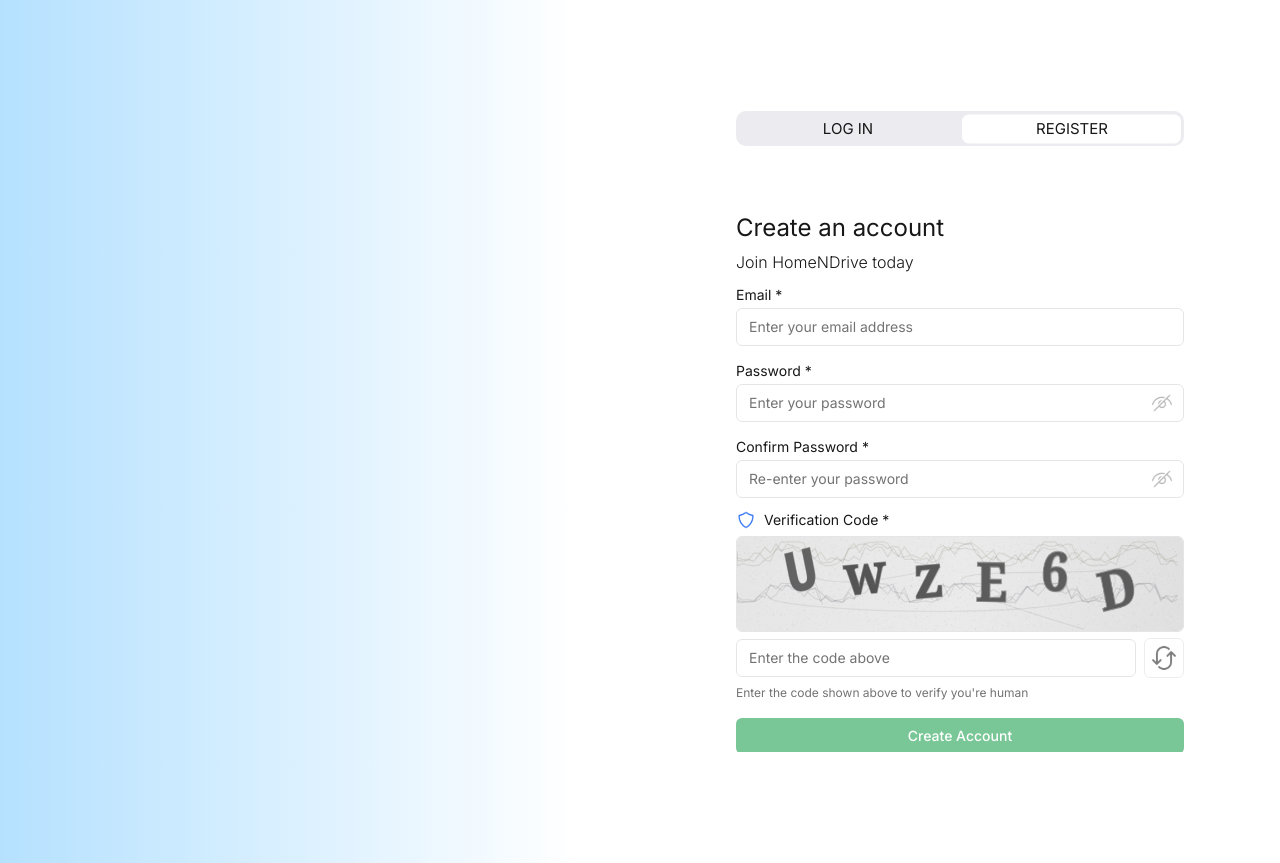
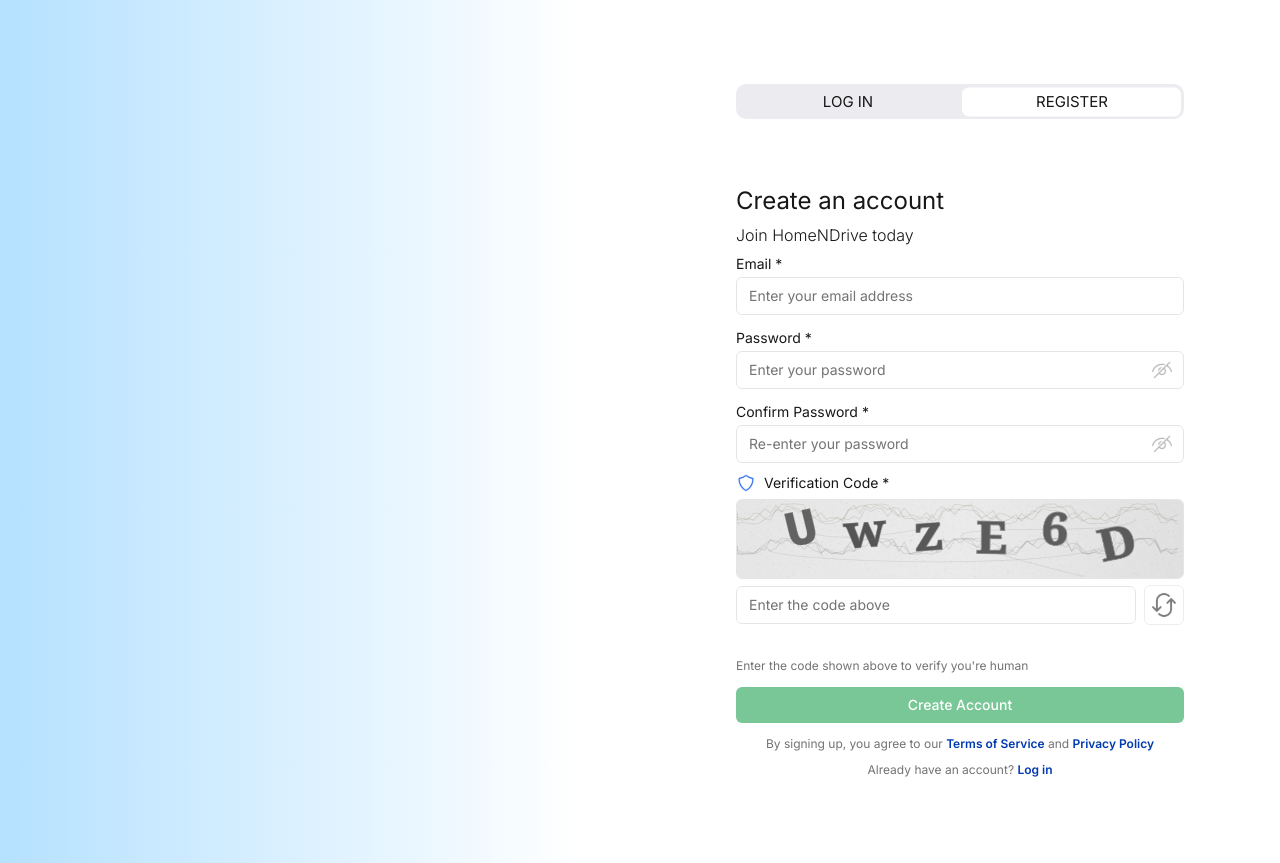
Before and after one commit to KarlStevenRequinto/jed-bea-lerd, a Next.js app: page /login in a window 1280 px wide. Both pictures are taken after a click on the button "REGISTER". Built offline with nearby package versions, Linux system fonts and the light colour scheme.

Commit message:
fix spacing in registration, fix captcha bug

```diff
--- a/src/app/(auth)/_components/RegisterForm/index.tsx
+++ b/src/app/(auth)/_components/RegisterForm/index.tsx
@@ -35,9 +35,9 @@
     };
 
     return (
-        <form className="space-y-4" onSubmit={handleSubmit}>
-            <AuthSectionHeader title="Create an account" subtitle="Join HomeNDrive today" className="mb-2" />
-            <div className="[&>*+*]:mt-3">
+        <form className="space-y-3" onSubmit={handleSubmit}>
+            <AuthSectionHeader title="Create an account" subtitle="Join HomeNDrive today" className="mb-1" />
+            <div className="[&>*+*]:mt-2.5">
                 <div>
                     <AuthInput
                         id="email"
--- a/src/app/(auth)/login/page.tsx
+++ b/src/app/(auth)/login/page.tsx
@@ -120,11 +120,11 @@
 
                     {/* Content with smooth cross-fade/slide transition */}
                     <div
-                        className={`relative w-full overflow-hidden ${mode === "login" ? "mt-6 min-h-[540px]" : "flex items-center justify-center"}`}
+                        className={`w-full ${mode === "login" ? "mt-6" : "flex items-center justify-center"}`}
                     >
                         {tab === "login" && mode === "login" && (
                             <div
-                                className={`absolute inset-0 ${loginPanelClass}`}
+                                className={`w-full ${loginPanelClass}`}
                                 role="tabpanel"
                                 id="panel-login"
                                 aria-labelledby="tab-login"
@@ -138,15 +138,17 @@
                                 <ForgotPasswordForm onBackToLogin={handleBackToLogin} />
                             </div>
                         )}
+                        {tab === "register" && (
                             <div
-                            className={`absolute inset-0 transition-all duration-300 ease-out ${registerPanelClass}`}
+                                className={`w-full transition-all duration-300 ease-out ${registerPanelClass}`}
                                 role="tabpanel"
                                 id="panel-register"
                                 aria-labelledby="tab-register"
-                            aria-hidden={tab !== "register"}
+                                aria-hidden={false}
                             >
                                 <RegisterForm />
                             </div>
+                        )}
                     </div>
                 </div>
             </section>
--- a/src/app/api/captcha/validate/route.ts
+++ b/src/app/api/captcha/validate/route.ts
@@ -28,8 +28,8 @@
       )
     }
 
-    // Case-insensitive comparison
-    const isValid = storedCode.toLowerCase() === code.toLowerCase()
+    // Case-SENSITIVE comparison (exact match required)
+    const isValid = storedCode === code
 
     // Delete the captcha after validation attempt (one-time use)
     cookieStore.delete(`captcha_${captchaId}`)
--- a/src/components/common/Captcha/index.tsx
+++ b/src/components/common/Captcha/index.tsx
@@ -22,7 +22,7 @@
             </label>
 
             {/* CAPTCHA Display - Canvas based */}
-            <div className="relative rounded-md border border-border bg-muted h-24 flex items-center justify-center overflow-hidden">
+            <div className="relative rounded-md border border-border bg-muted h-20 flex items-center justify-center overflow-hidden">
                 {isLoading ? (
                     <div className="text-sm text-muted-foreground">Loading...</div>
                 ) : (
@@ -54,11 +54,14 @@
                 </button>
             </div>
 
-            {error && (
-                <p id="captcha-error" className="text-xs text-red-600">
-                    {error}
-                </p>
-            )}
+            {/* Fixed height container for error message to prevent layout shift */}
+            <div className="min-h-[20px]">
+                {error && (
+                    <p id="captcha-error" className="text-xs text-red-600">
+                        {error}
+                    </p>
+                )}
+            </div>
 
             <p className="text-[12px] text-muted-foreground">Enter the code shown above to verify you&apos;re human</p>
         </div>
```
Lines whose indentation alone changed are shown as unchanged.
